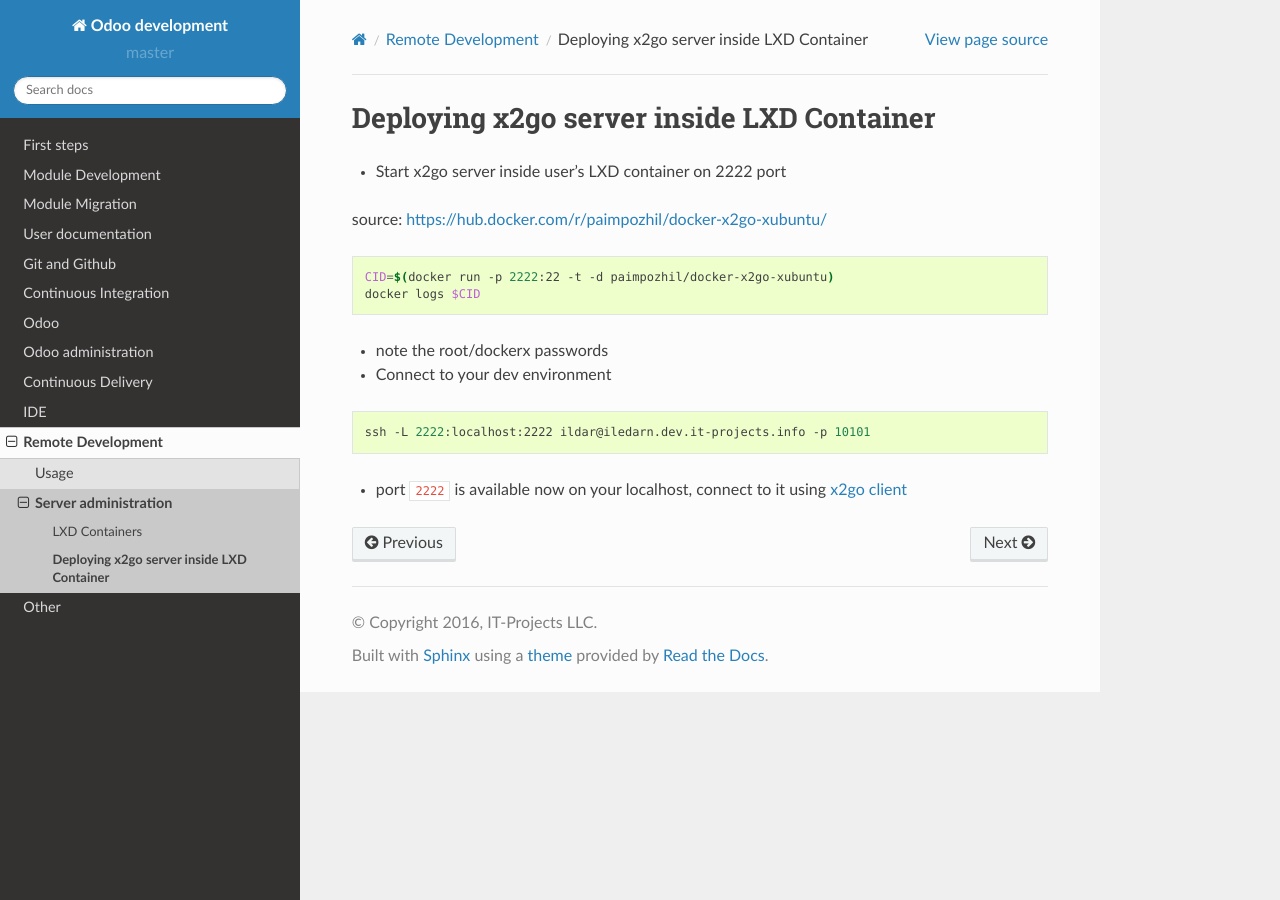
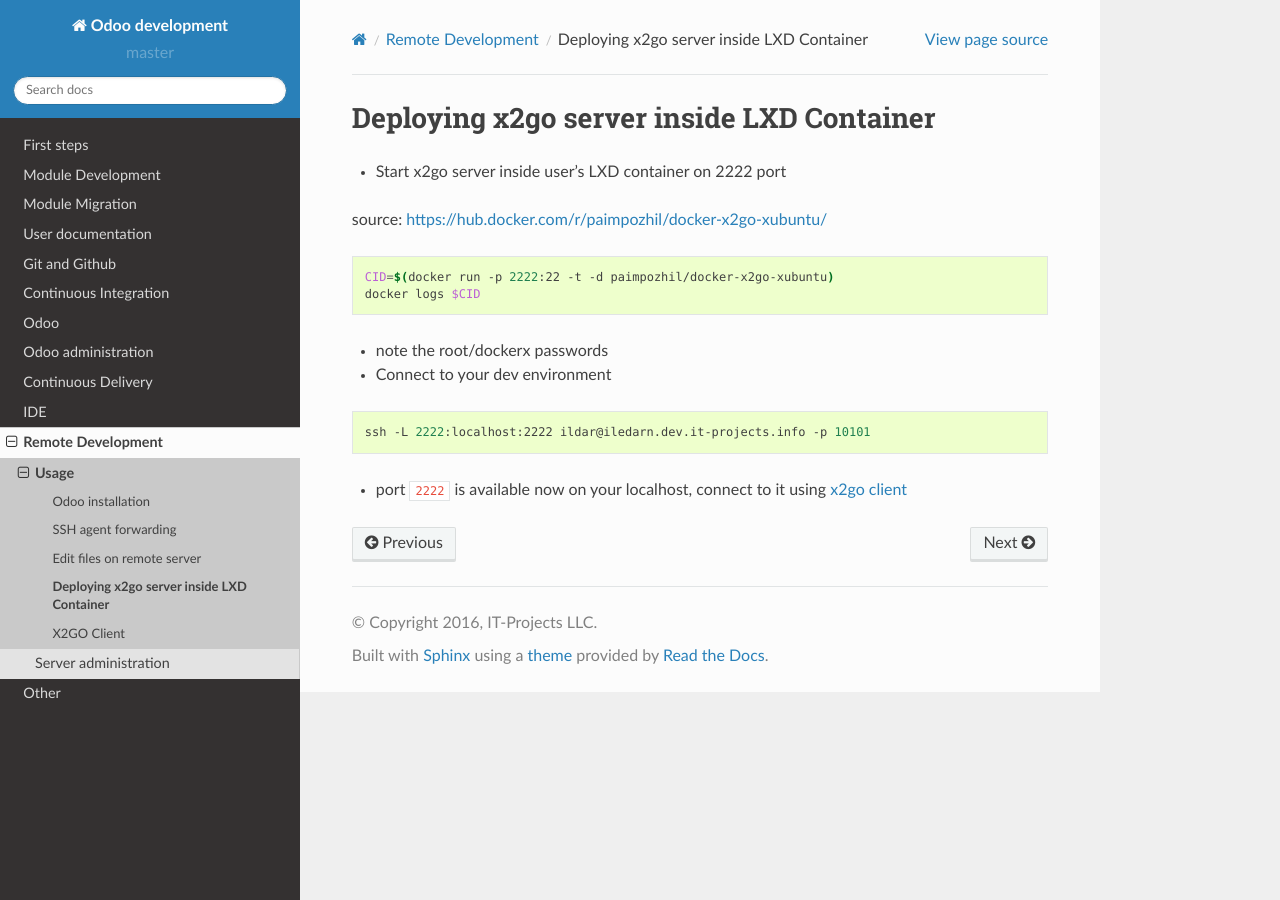
Before and after one commit to itpp-labs/odoo-development, a Sphinx documentation site: the page built from docs/remote-dev/x2go.rst, in a window 1280 px wide. Built offline with Sphinx 7.4.7 and the Read the Docs theme 2.0.0, drawn with Linux system fonts in a browser that asks for light colours; pages that are not in the unit, such as notebooks, are missing from menus.

Commit message:
Update index.rst

```diff
--- a/docs/remote-dev/index.rst
+++ b/docs/remote-dev/index.rst
@@ -18,6 +18,7 @@ Usage
    ../admin/install
    ssh-forwarding
    edit-remote-files
+   x2go
    x2goclient
 
 Server administration
```
Also changed, not shown: other parts of docs/remote-dev/index.rst (+0 -1 lines).
